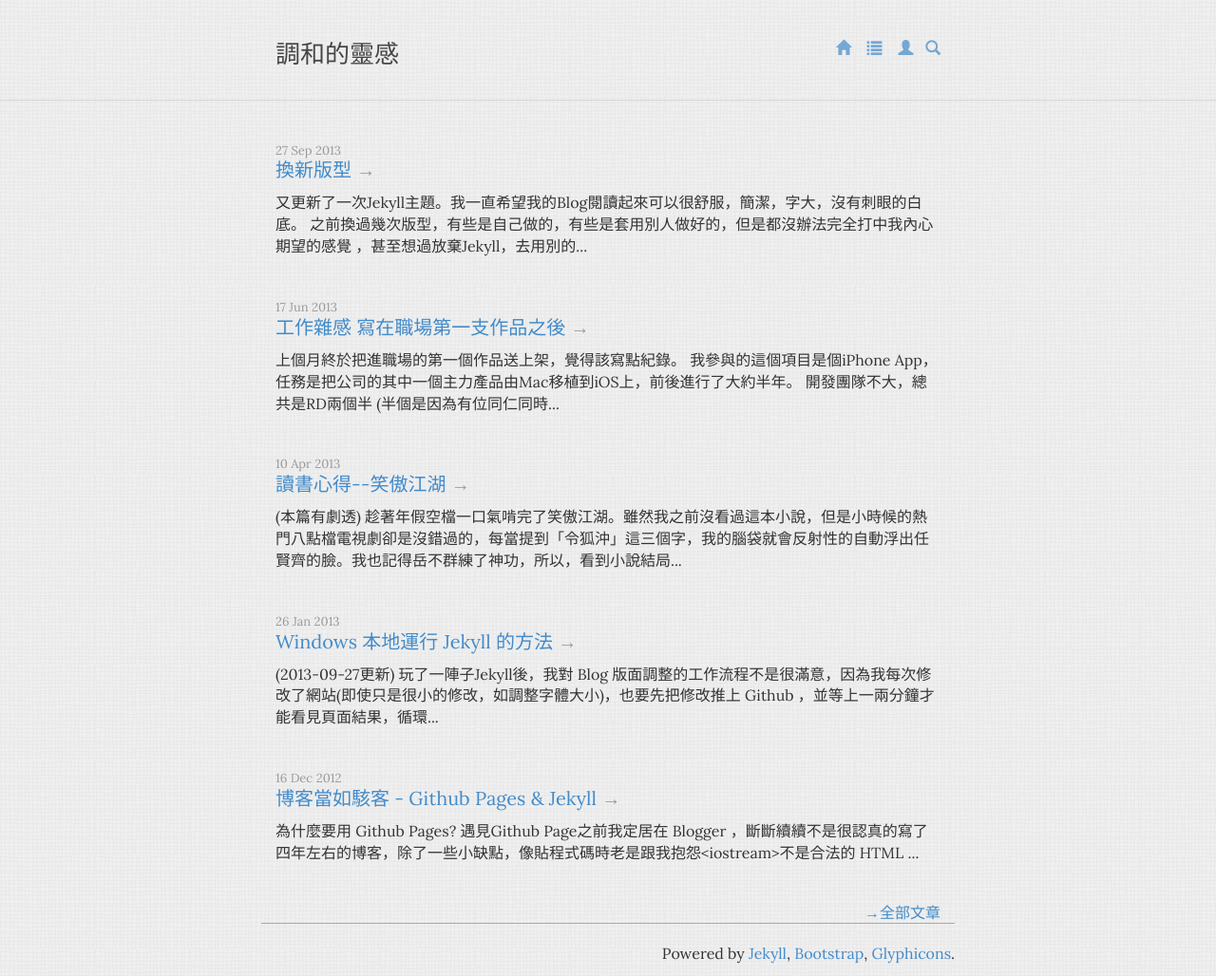
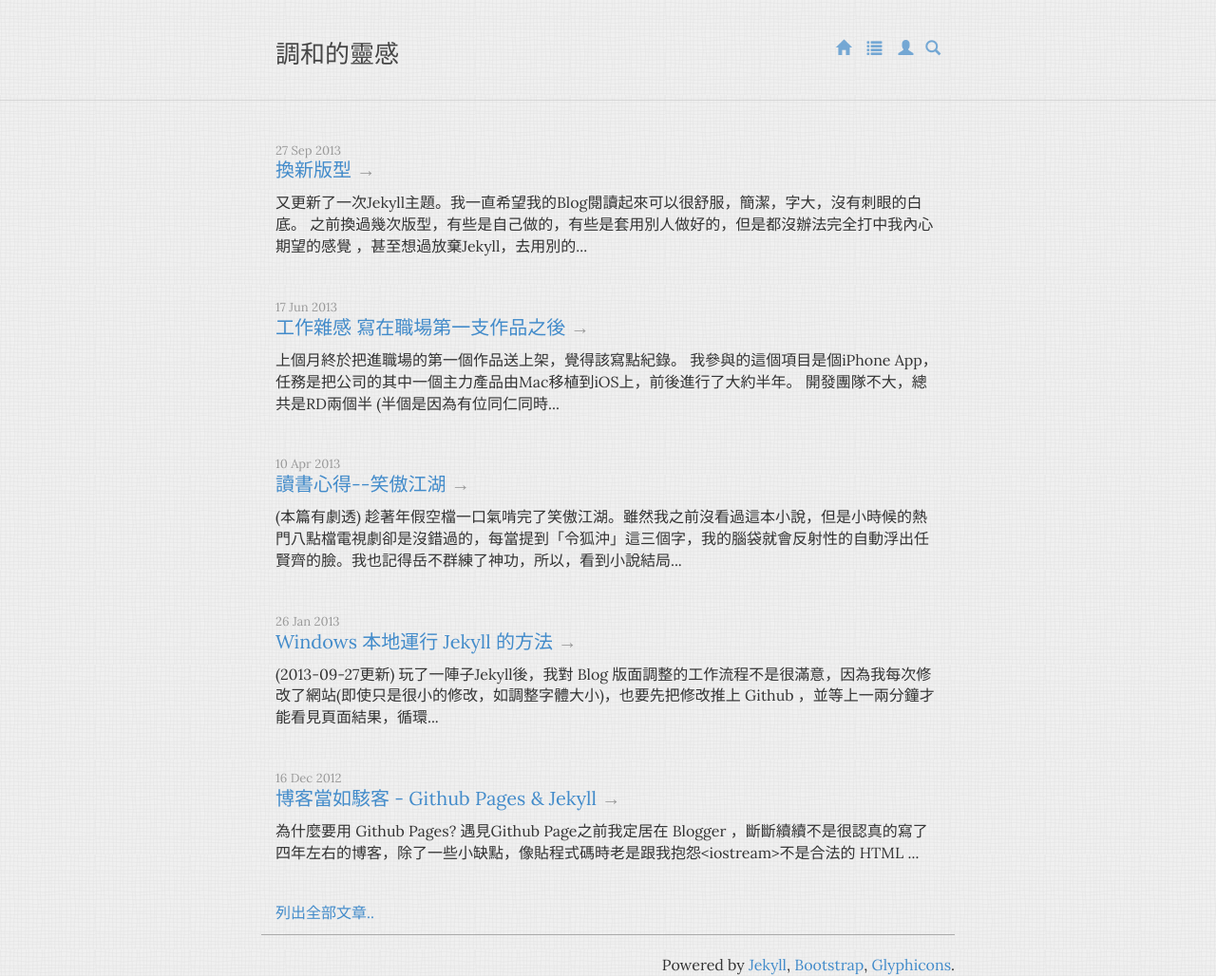
Before and after one commit to sndnvaps/sndnvaps.github.io, a Jekyll site: the page built from index.html, in a window 1280 px wide. Shown: the whole page at 95% size. Built offline with Jekyll 4.4.1, drawn with Linux system fonts in a browser that asks for light colours; Markdown is read by kramdown in place of the engine named in the settings; the list of posts is cut into pages by our own code.

Commit message:
Updated index.html

```diff
--- a/index.html
+++ b/index.html
@@ -21,7 +22,7 @@ layout: default
 
   {% endfor %}
 
-  <div class="pull-right">
-    <a href="/archive.html">→全部文章</a>
-  </div>
+  <p>
+    <a href="/archive.html">列出全部文章..</a>
+  </p>
 </div>
```
Also changed, not shown: other parts of index.html (+1 -0 lines).
